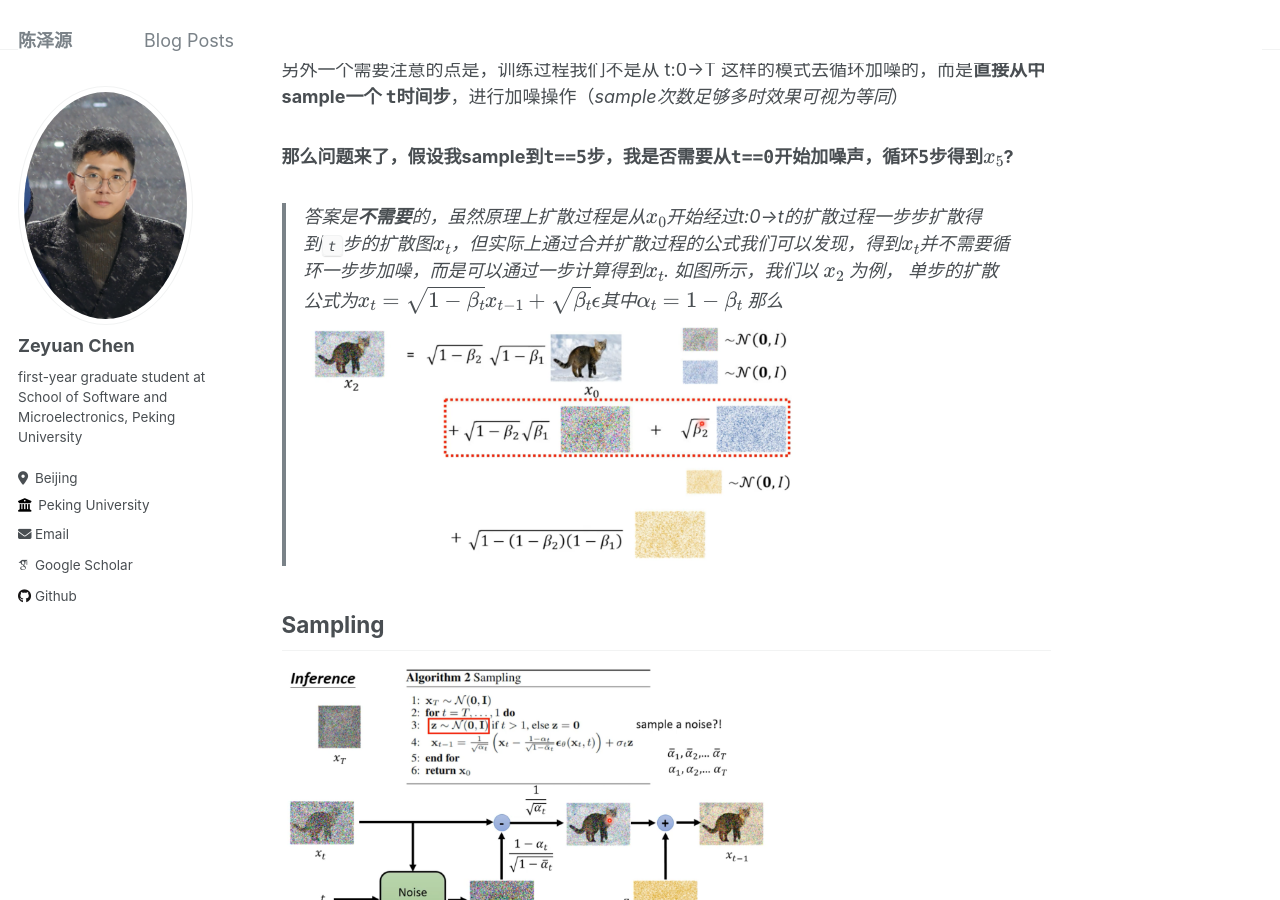
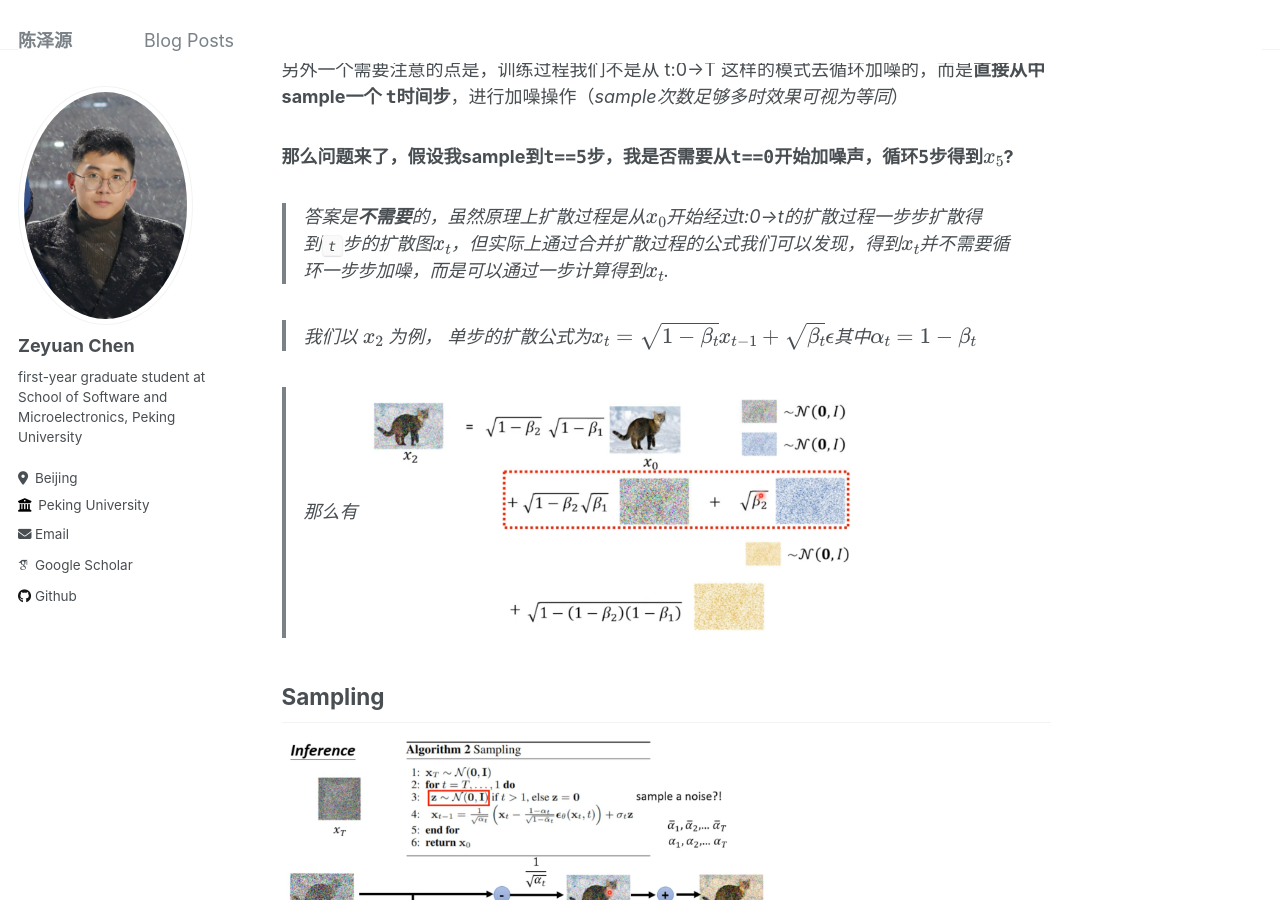
Before and after one commit to chenzyn/chenzyn.github.io, a Jekyll site: the page built from _posts/2024-04-10-diffusion.md, in a window 1280 px wide and 900 px high, scrolled down 2069 px. Built offline with Jekyll 4.4.1, drawn with Linux system fonts in a browser that asks for light colours; some web fonts are replaced.

Commit message:
upload DDPM

```diff
--- a/_posts/2024-04-10-diffusion.md
+++ b/_posts/2024-04-10-diffusion.md
@@ -63,8 +63,10 @@
 ### 那么问题来了，假设我sample到`t==5`步，我是否需要从`t==0`开始加噪声，循环`5`步得到$$x_5$$?
 
 >答案是**不需要**的，虽然原理上扩散过程是从$$x_0$$开始经过t:0->t的扩散过程一步步扩散得到`t`步的扩散图$$x_t$$，但实际上通过合并扩散过程的公式我们可以发现，得到$$x_t$$并不需要循环一步步加噪，而是可以通过一步计算得到$$x_t$$.
->如图所示，我们以 $$x_2$$ 为例， 单步的扩散公式为$$x_t = \sqrt{1-\beta_{t}}x_{t-1} + \sqrt{\beta_t}\epsilon$$其中$$\alpha_t = 1 - \beta_t$$
->那么
+
+>我们以 $$x_2$$ 为例， 单步的扩散公式为$$x_t = \sqrt{1-\beta_{t}}x_{t-1} + \sqrt{\beta_t}\epsilon$$其中$$\alpha_t = 1 - \beta_t$$
+
+>那么有
 > <img src="/images/diffusion_6.png" width="500">
 
 
```
